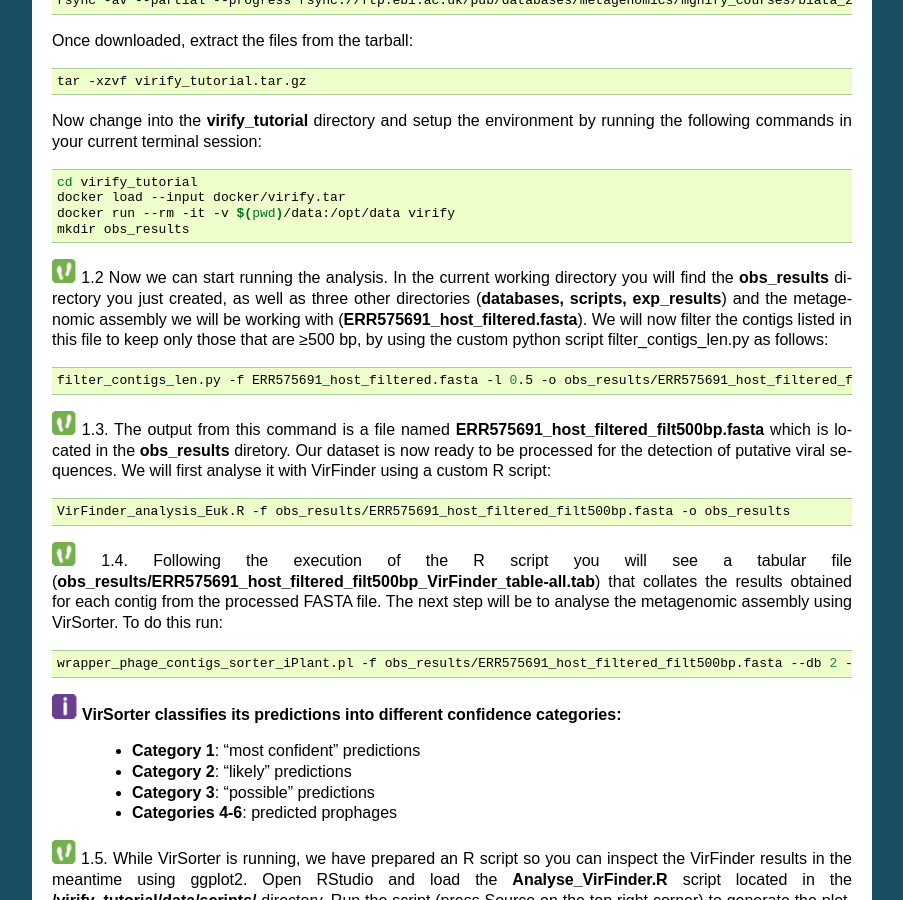
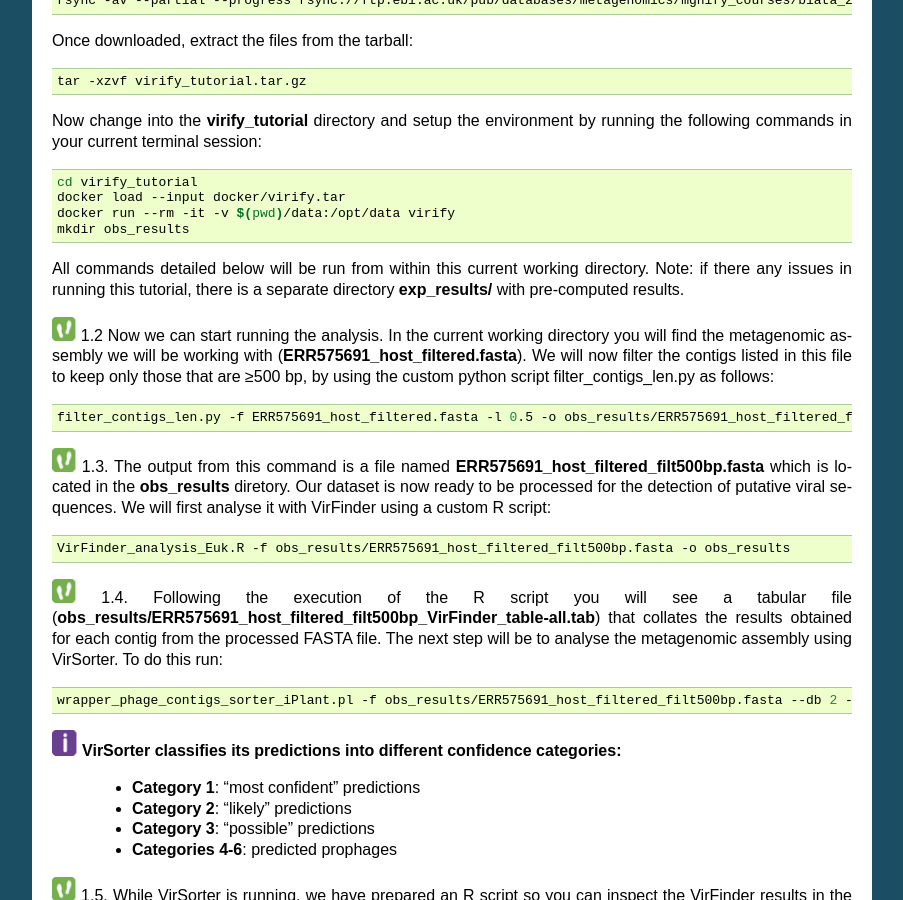
Before and after one commit to EBI-Metagenomics/mgnify-biata-2021, a Sphinx documentation site: the page built from docs/source/virify.rst, in a window 1280 px wide and 900 px high, scrolled down 531 px. Shown: the whole window, without its empty margins (198-1101 px from the left). Built offline with Sphinx 7.4.7, drawn with Linux system fonts in a browser that asks for light colours; some of the changed text lies outside the part shown.

Commit message:
Update virify.rst

```diff
--- a/docs/source/virify.rst
+++ b/docs/source/virify.rst
@@ -34,7 +34,10 @@ Now change into the **virify_tutorial** directory and setup the environment by r
     docker run --rm -it -v $(pwd)/data:/opt/data virify
     mkdir obs_results
 
-|image3|\  1.2 Now we can start running the analysis. In the current working directory you will find the **obs_results** directory you just created, as well as three other directories (**databases, scripts, exp_results**) and the metagenomic assembly we will be working with (**ERR575691_host_filtered.fasta**). We will now filter the contigs listed in this file to keep only those that are ≥500 bp, by using the custom python script filter_contigs_len.py as follows:
+All commands detailed below will be run from within this current working directory.
+Note: if there any issues in running this tutorial, there is a separate directory **exp_results/** with pre-computed results.
+
+|image3|\  1.2 Now we can start running the analysis. In the current working directory you will find the metagenomic assembly we will be working with (**ERR575691_host_filtered.fasta**). We will now filter the contigs listed in this file to keep only those that are ≥500 bp, by using the custom python script filter_contigs_len.py as follows:
 
 .. code-block:: bash
 
```
Also changed, not shown: other parts of docs/source/virify.rst (+0 -2 lines).
